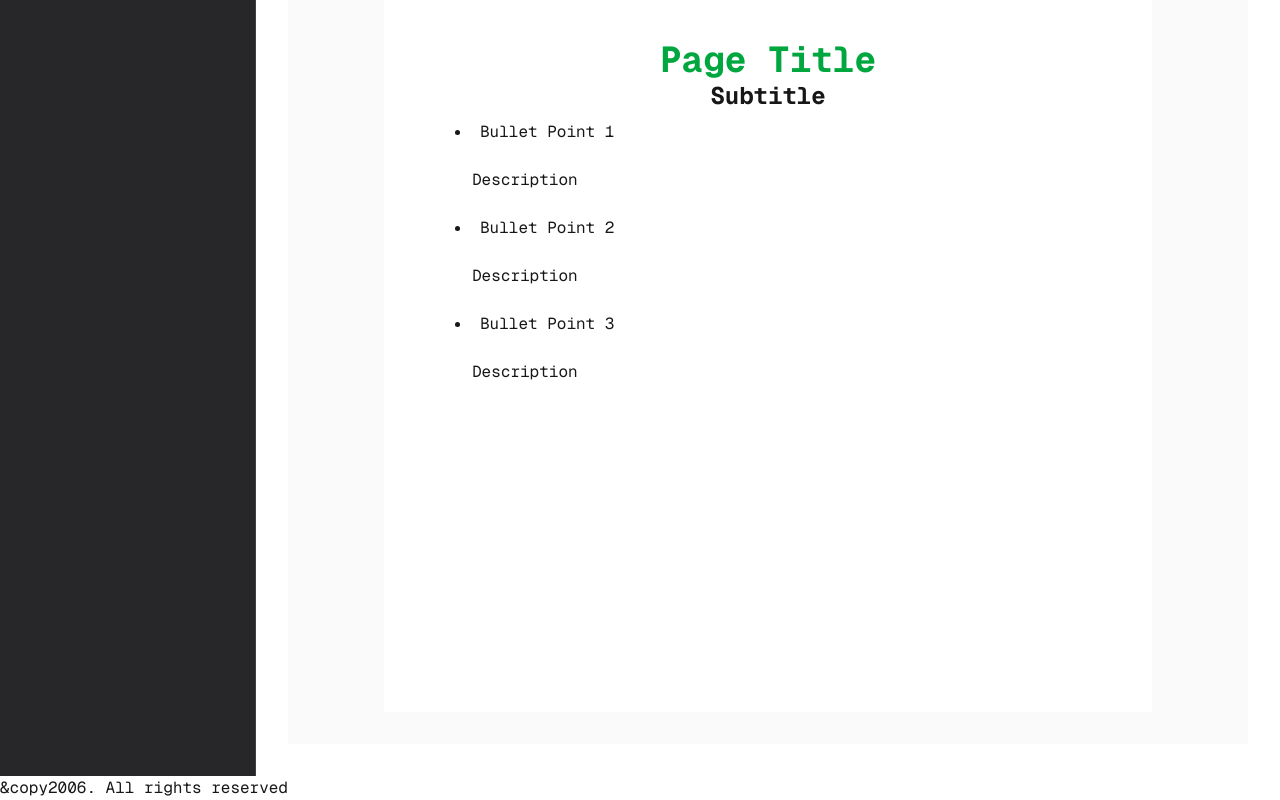
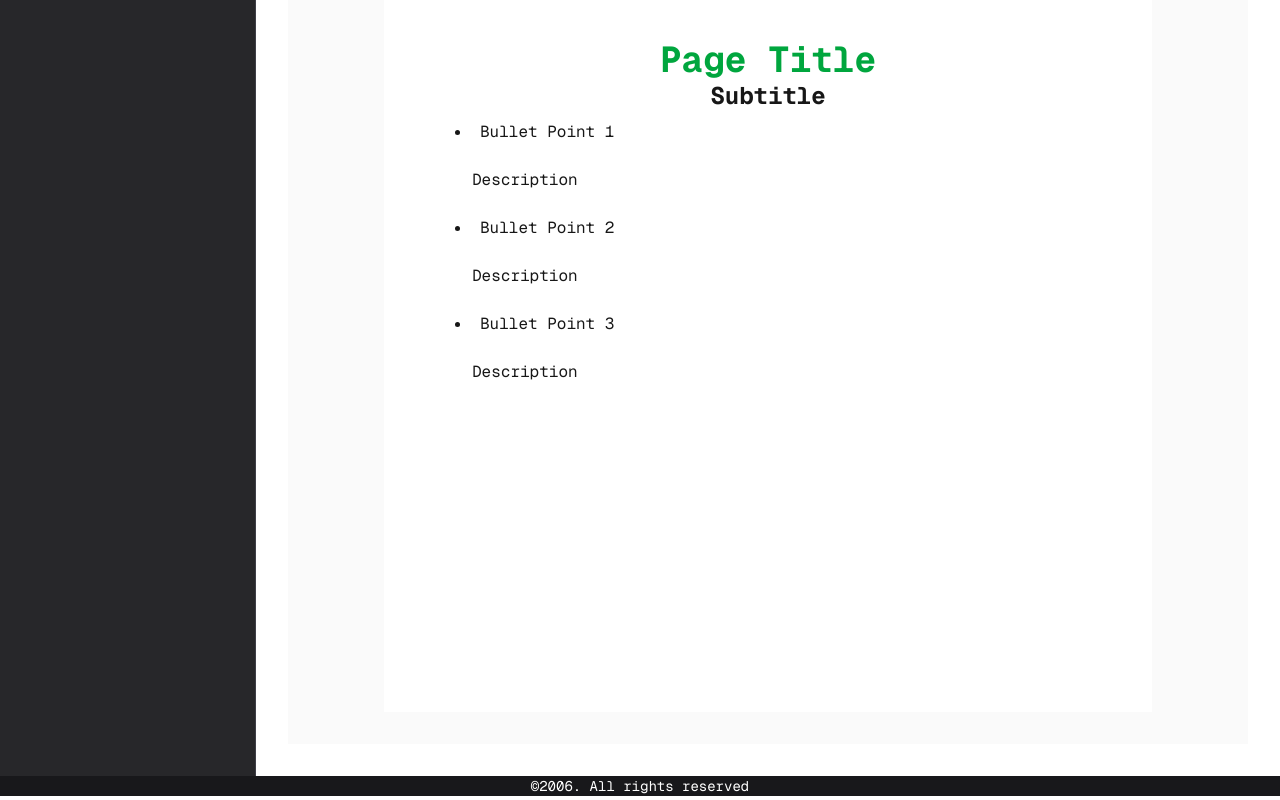
Before and after one commit to se001pe/peterson-543-new, a Next.js app: page / in a window 1280 px wide. Shown: the part 1032-1832 px from the top of the page. Built offline with nearby package versions, Linux system fonts and the light colour scheme.

Commit message:
update footer.tsx

```diff
--- a/layout/footer.tsx
+++ b/layout/footer.tsx
@@ -2,7 +2,7 @@
 import React from 'react';
 const Footer: React.FC = () => {
 return (
-    <p className = "text-base">&copy2006. All rights reserved</p>
+    <footer className = "w-full bg-zinc-900 text-white text-sm text-center">&copy;2006. All rights reserved</footer>
     );
 };
 export default Footer;
```
